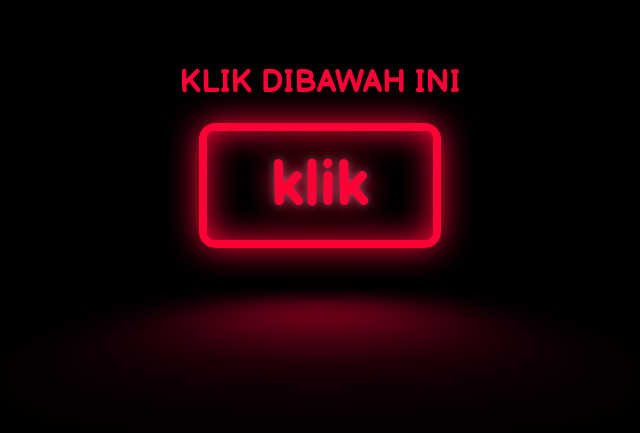
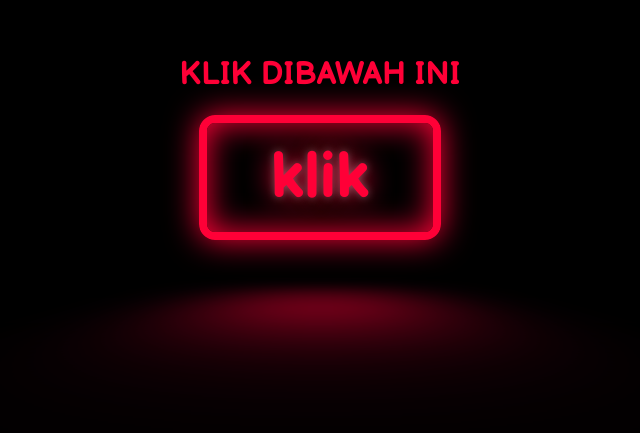
Before and after one commit to yahaha-wahyu/hehe, a plain HTML site: page index.html in a window 1280 px wide. Shown: the part 263-696 px from the top of the page, without its empty margins (240-880 px from the left). Drawn offline with Linux system fonts and the light colour scheme.

Commit message:
Update style.css

```diff
--- a/style.css
+++ b/style.css
@@ -17,6 +17,9 @@
     font-family: "Balsamiq Sans", cursive;
     color: var(--clr-neon);
     padding-right: 10rem;
+    margin: auto;
+    align-items: center;
+    justify-content: center;
   }
 
   .neon-button {
```
